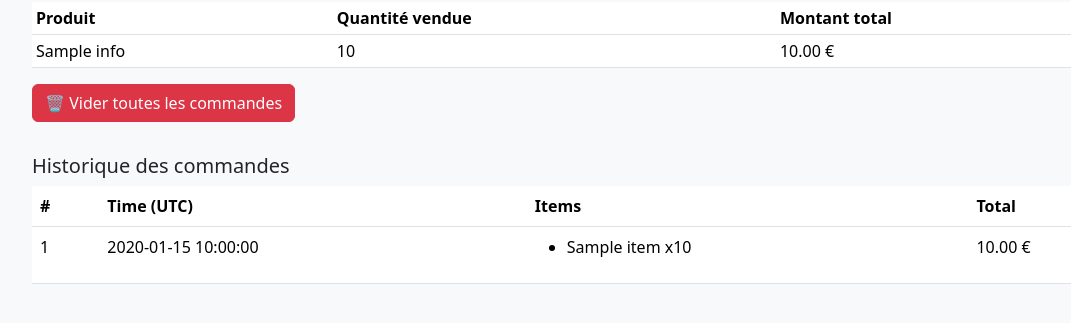
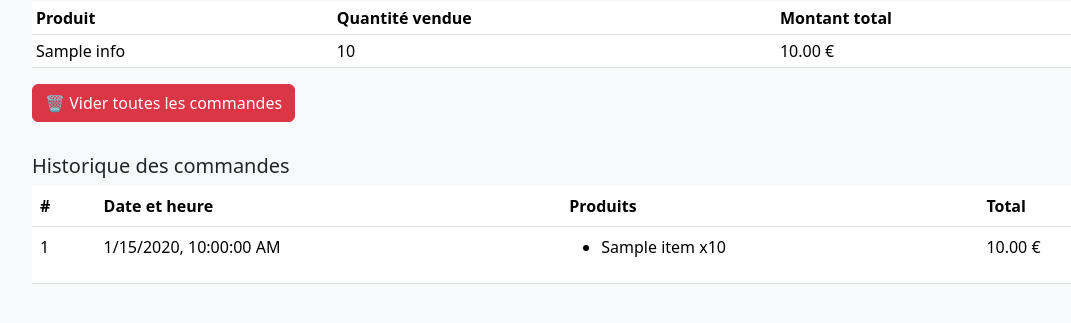
Before and after one commit to PatBriPerso/adg-buvette, a Flask app: template templates/admin.html in a window 1280 px wide. Shown: the part 200-523 px from the top of the page, without its empty margins (50-1121 px from the left). Run offline with Flask 3, Linux system fonts and the light colour scheme; the template is opened without the code that fills it: most values are stand-ins (such as "Sample title", 1, 10 or a date in 2020).

Commit message:
Admin : affiche les dates et heures en Français dans le tableau des commandes

```diff
--- a/templates/admin.html
+++ b/templates/admin.html
@@ -37,16 +37,27 @@
       }
       return false;
   }
+
+  document.addEventListener("DOMContentLoaded", function () {
+      const elements = document.querySelectorAll(".utc-date");
+      elements.forEach(el => {
+          const utcString = el.textContent.trim();
+          const date = new Date(utcString + "Z"); // force en UTC
+          if (!isNaN(date)) {
+              el.textContent = date.toLocaleString(); // convertir dans le fuseau local
+          }
+      });
+  });
   </script>
 
   <h5 class="mt-3">Historique des commandes</h5>
   <table class="table">
-    <thead><tr><th>#</th><th>Time (UTC)</th><th>Items</th><th>Total</th></tr></thead>
+    <thead><tr><th>#</th><th>Date et heure</th><th>Produits</th><th>Total</th></tr></thead>
     <tbody>
       {% for o in orders %}
       <tr>
         <td>{{o.id}}</td>
-        <td>{{o.created_at}}</td>
+        <td><span class="utc-date">{{o.created_at}}</span></td>
         <td>
           <ul>
           {% for it in o["items"] %}
```
